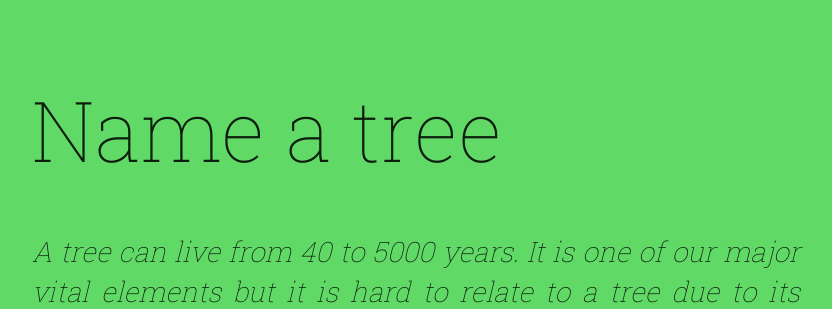
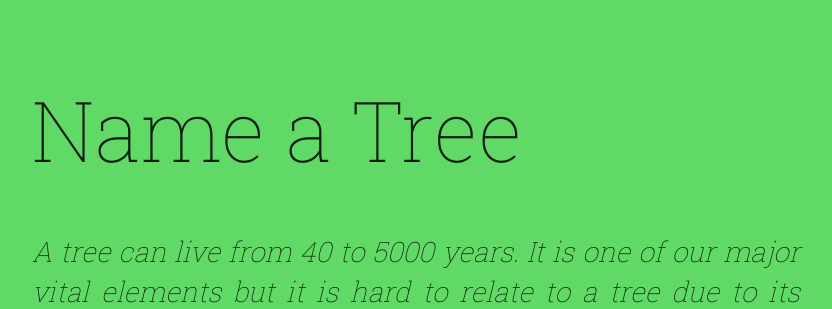
Before and after one commit to binarytrails/nameatree, a Django app: page / in a window 1280 px wide. Shown: the part 28-337 px from the top of the page, without its empty margins (224-1056 px from the left). Run offline with Django 3.2, Linux system fonts and the light colour scheme.

Commit message:
+ name consistency

```diff
--- a/src/frontend/templates/frontend/home.html
+++ b/src/frontend/templates/frontend/home.html
@@ -7,7 +7,7 @@
     <div id="about" class="section">
         <div class="wrapper">
             <!-- <i class="massive tree icon"></i> -->
-            <p class="header">Name a tree</p>
+            <p class="header">Name a Tree</p>
             <p>
                 A tree can live from 40 to 5000 years. It is one of our major vital elements but it is hard to relate to a tree due to its inertia. This interactive website allows users to connect better with their environment and share their related memories. Simply name a tree, write something sweet and locate it.
             </p>
```
